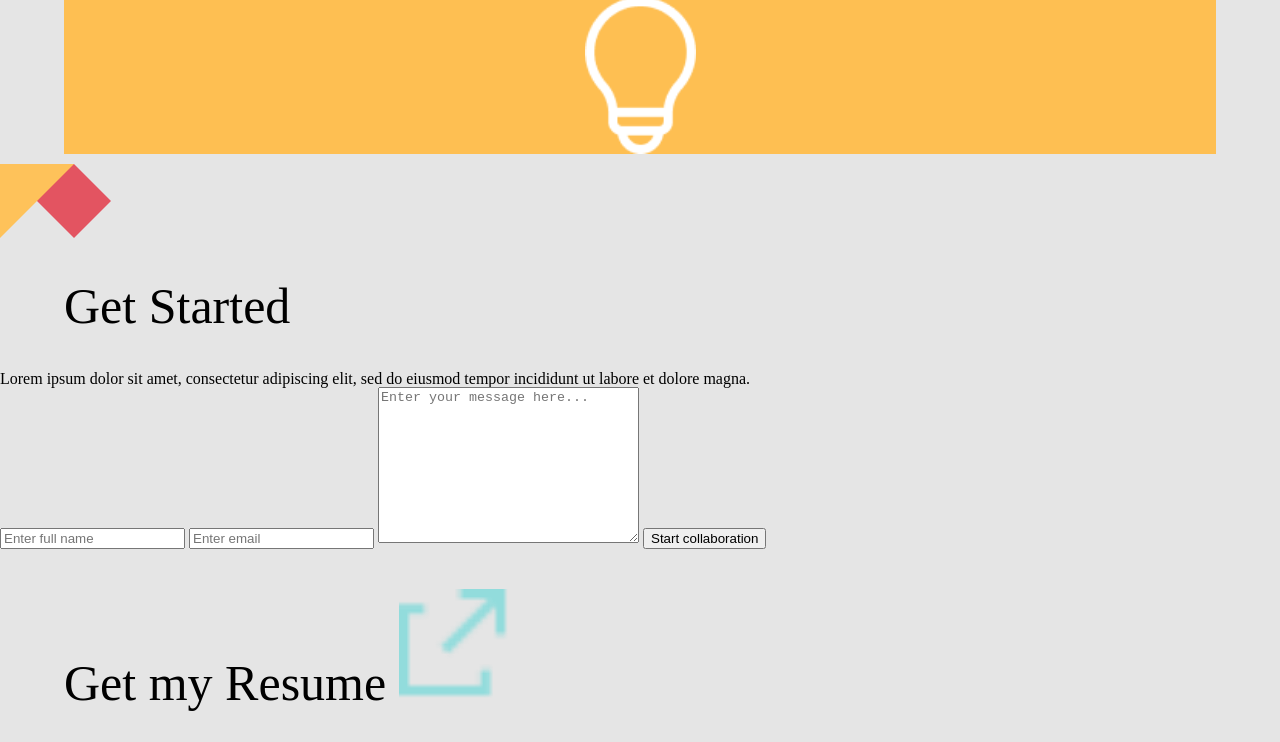
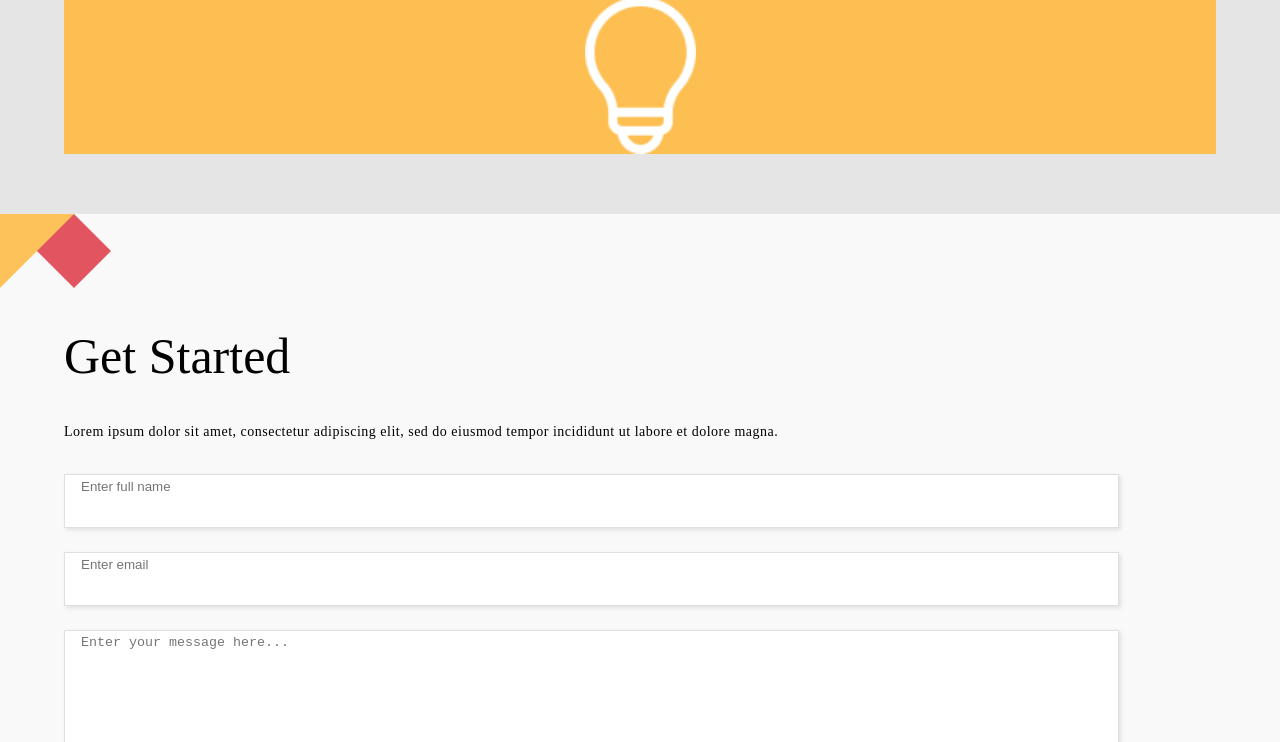
Before and after one commit to Meri-MG/Scss-Portfolio, a plain HTML site: page index.html in a window 1280 px wide. Shown: the part 7462-8204 px from the top of the page. Drawn offline with Linux system fonts and the light colour scheme.

Commit message:
Added styles to contact form

```diff
--- a/index.html
+++ b/index.html
@@ -162,8 +162,8 @@
     <form action="">
         <input type="text" name="full-name" id="full-name" placeholder="Enter full name" required>
         <input type="email" name="email" id="email" placeholder="Enter email" required>
-        <textarea name="" id="" cols="30" rows="10" placeholder="Enter your message here..."></textarea>
-        <button type="submit">Start collaboration</button>
+        <textarea name="textarea id="textarea" cols="30" rows="10" placeholder="Enter your message here..."></textarea>
+        <button class="start" type="submit">Start collaboration</button>
     </form>
 </section>
 <footer>
--- a/scss/_style.scss
+++ b/scss/_style.scss
@@ -157,3 +157,45 @@ nav {
         @extend .blue;
     }
 }
+
+.forms {
+    margin-top: $big-font;
+    background-color: #f9f9fA;
+    h2 {
+        @extend h2;
+    }
+
+    p {
+        font-size: 14px;
+        line-height: 21px;
+        margin: $mid-font auto;
+        letter-spacing: 0.5px;
+        width: $ninety;
+    }
+    form {
+        width: $ninety;
+        margin: $mid-font auto;
+        input {
+            width: $ninety;
+            margin: 12px auto;
+            border: 1px solid #dfdfe0;
+            box-shadow: 2px 2px 4px rgba(0, 0, 0, 0.1);
+            padding: 4px 0 33px 16px;
+        }
+
+        textarea {
+            resize: none;
+            @extend input;
+            height: 122px;
+        }
+
+        button {
+            background-color: $color1;
+            color: $color2;
+            padding: 12px 42px;
+            border: none;
+            width: $ninety;
+            margin: 0 auto;
+    }
+}
+}
```
Also changed, not shown: css/global.css, 1 other file.
